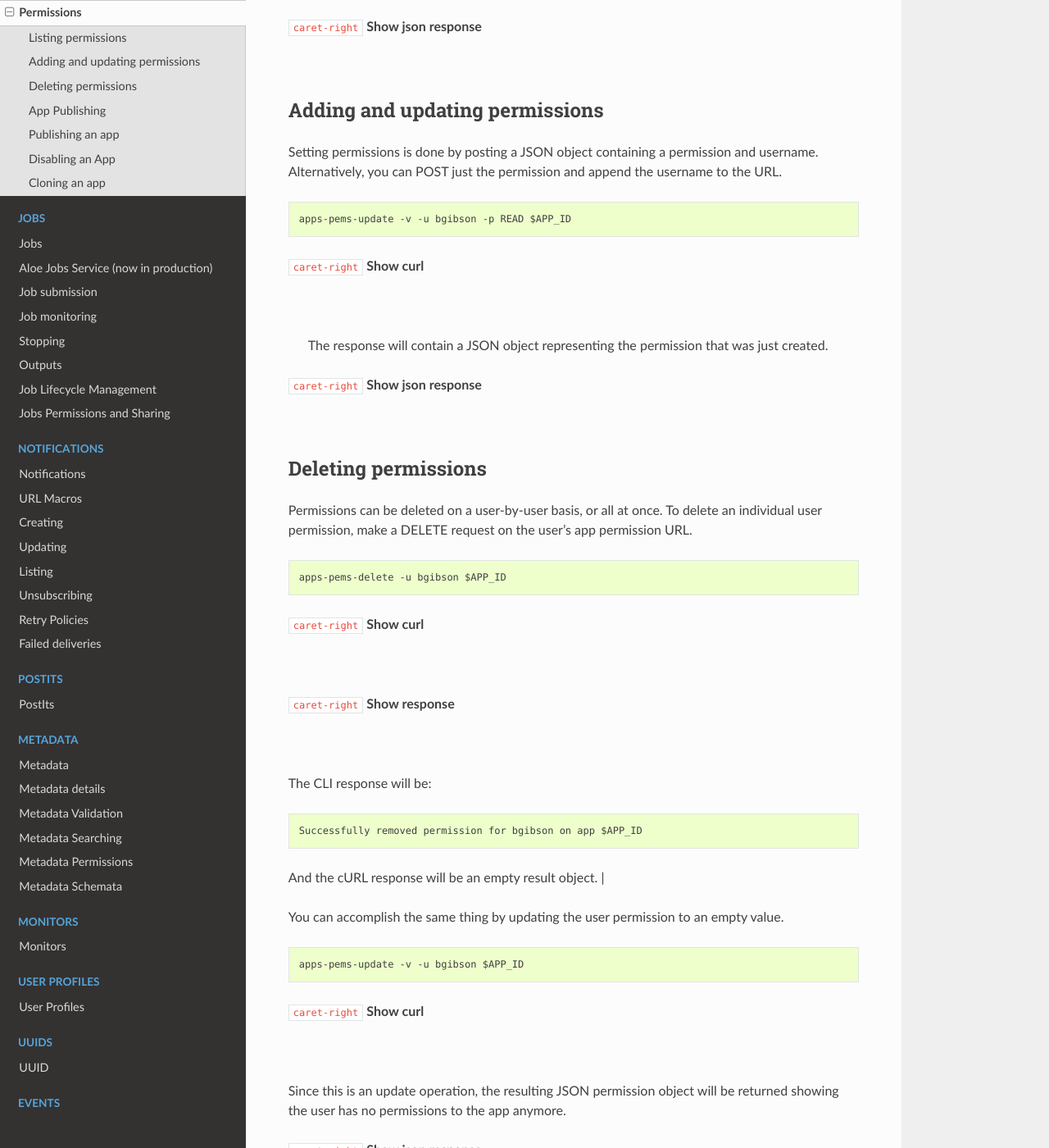
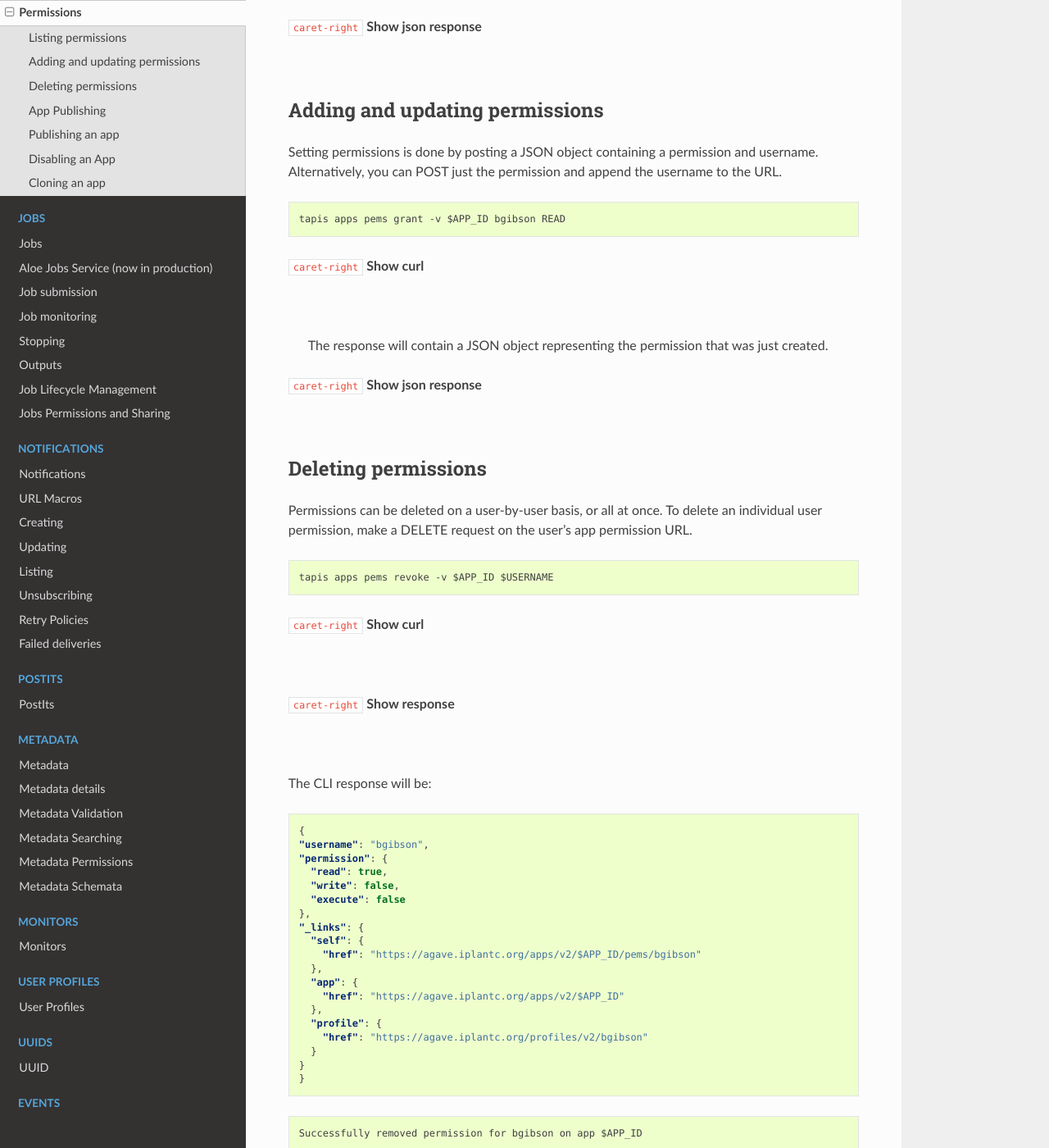
Before and after one commit to TACC-Cloud/agave-docs, a Sphinx documentation site: the page built from docs/agave/guides/apps/app-sharing-apps.rst, in a window 1280 px wide and 1400 px high, scrolled down 1606 px. Shown: the whole window at 82% size. Built offline with Sphinx 7.4.7 and the Read the Docs theme 2.0.0, drawn with Linux system fonts in a browser that asks for light colours; pages that are not in the unit, such as notebooks, are missing from menus; cross-references to code outside the pages are shown as plain code; some of the changed text lies outside the part shown.

```diff
--- a/README.rst
+++ b/README.rst
@@ -3,7 +3,7 @@ Tapis Documentation
 ===================
 
 Quickstart
-----------
+-----------
 
 1. Create a Python 3 environment
 2. Install dependencies ``pip install -r requirements.txt``
--- a/docs/agave/guides/apps/app-registration.rst
+++ b/docs/agave/guides/apps/app-registration.rst
@@ -363,7 +363,7 @@ Submitting an app description
 
 .. code-block:: plaintext
 
-   apps-addupdate -v -F app.json
+   tapis apps create -v app.json
 
 .. code-block:: json
 
@@ -723,7 +723,7 @@ Updating a registered app
 
 .. code-block:: plaintext
 
-   apps-addupdate -v -F app.json demo-pyplot-demo-advanced-0.1.0
+   tapis apps create -v app.json demo-pyplot-demo-advanced-0.1.0
 
 .. code-block:: json
 
--- a/docs/agave/guides/apps/app-sharing-apps.rst
+++ b/docs/agave/guides/apps/app-sharing-apps.rst
@@ -61,7 +61,7 @@ You can use the following CLI command:
 
 .. code-block:: plaintext
 
-   apps-pems-list -v -u $USERNAME $APP_ID
+   tapis apps pems show -v $APP_ID $USERNAME
 
 .. container:: foldable
 
@@ -114,7 +114,7 @@ You can also query for all permissions granted on a specific app by making a GET
 
 .. code-block:: plaintext
 
-   apps-pems-list -v $APP_ID
+   tapis apps pems list -v $APP_ID
 
 .. container:: foldable
 
@@ -171,7 +171,8 @@ Setting permissions is done by posting a JSON object containing a permission and
 
 .. code-block:: plaintext
 
-   apps-pems-update -v -u bgibson -p READ $APP_ID
+   tapis apps pems grant -v $APP_ID bgibson READ
+
 
 .. container:: foldable
 
@@ -230,7 +231,7 @@ Permissions can be deleted on a user-by-user basis, or all at once. To delete an
 
 .. code-block:: plaintext
 
-   apps-pems-delete -u bgibson $APP_ID
+   tapis apps pems revoke -v $APP_ID $USERNAME
 
 .. container:: foldable
 
@@ -254,6 +255,28 @@ Permissions can be deleted on a user-by-user basis, or all at once. To delete an
 |
 The CLI response will be:
 
+.. code-block:: json
+
+   {
+   "username": "bgibson",
+   "permission": {
+     "read": true,
+     "write": false,
+     "execute": false
+   },
+   "_links": {
+     "self": {
+       "href": "https://agave.iplantc.org/apps/v2/$APP_ID/pems/bgibson"
+     },
+     "app": {
+       "href": "https://agave.iplantc.org/apps/v2/$APP_ID"
+     },
+     "profile": {
+       "href": "https://agave.iplantc.org/profiles/v2/bgibson"
+     }
+   }
+   }
+
 .. code-block:: plaintext
 
     Successfully removed permission for bgibson on app $APP_ID
@@ -266,7 +289,7 @@ You can accomplish the same thing by updating the user permission to an empty va
 
 .. code-block:: plaintext
 
-   apps-pems-update -v -u bgibson $APP_ID
+   tapis apps pems grant -v $APP_ID $USERNAME $PERMISSION
 
 .. container:: foldable
 
@@ -326,7 +349,7 @@ To delete all permissions for an app, make a DELETE request on the app's permiss
 
 .. code-block:: plaintext
 
-   apps-pems-delete $APP_ID
+   tapis apps pems drop $APP_ID
 
 .. container:: foldable
 
@@ -370,7 +393,7 @@ To publish an app, make a PUT request on the app resource. In this example, we p
 
 .. code-block:: plaintext
 
-   apps-publish -e condor.opensciencegrid.org wc-osg-1.00
+   tapis apps publish -e condor.opensciencegrid.org wc-osg-1.00
 
 .. container:: foldable
 
@@ -537,7 +560,7 @@ Unlike systems, it is not possible to unpublish an app. Once published, a deep c
 
 .. code-block:: plaintext
 
-   apps-disable -v $APP_ID
+   tapis apps disable -v $APP_ID
 
 .. container:: foldable
 
@@ -563,7 +586,7 @@ Often times you will want to copy an existing app for use on another system, or
 
 .. code-block:: plaintext
 
-   apps-clone -N my-pyplot-demo -V 2.2 demo-pyplot-demo-advanced-0.1.0
+   tapis apps clone -n my-pyplot-demo -x 2.2 demo-pyplot-demo-advanced-0.1.0
 
 .. container:: foldable
 
--- a/docs/agave/guides/apps/publishing-apps-for-public-use.rst
+++ b/docs/agave/guides/apps/publishing-apps-for-public-use.rst
@@ -50,7 +50,7 @@ Once the app is vetted, your tenant admins will tell Tapis to publish the app. T
 
 .. code-block:: plaintext
 
-   apps-publish -v wc-1.00
+   tapis apps publish -v wc-1.00
 
 .. code-block:: json
 
@@ -420,7 +420,7 @@ It is not uncommon for the need to arise where you realize you need to update an
 
 .. code-block:: plaintext
 
-   apps-publish -v demo-pyplot-demo-advanced-0.1.0
+   tapis apps publish -v demo-pyplot-demo-advanced-0.1.0
 
 .. code-block:: json
 
```
Also changed, not shown: docs/agave/guides/postits/introduction.rst (+4 -4 lines).
